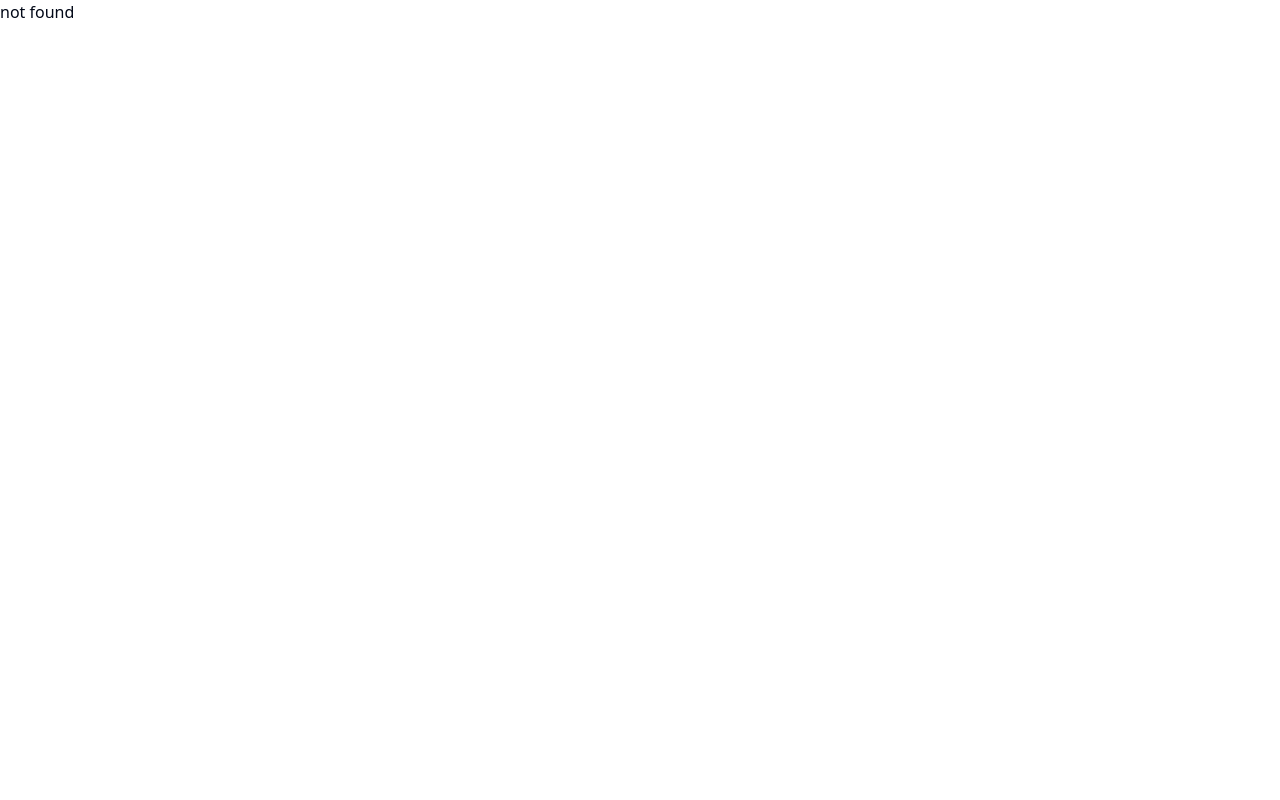
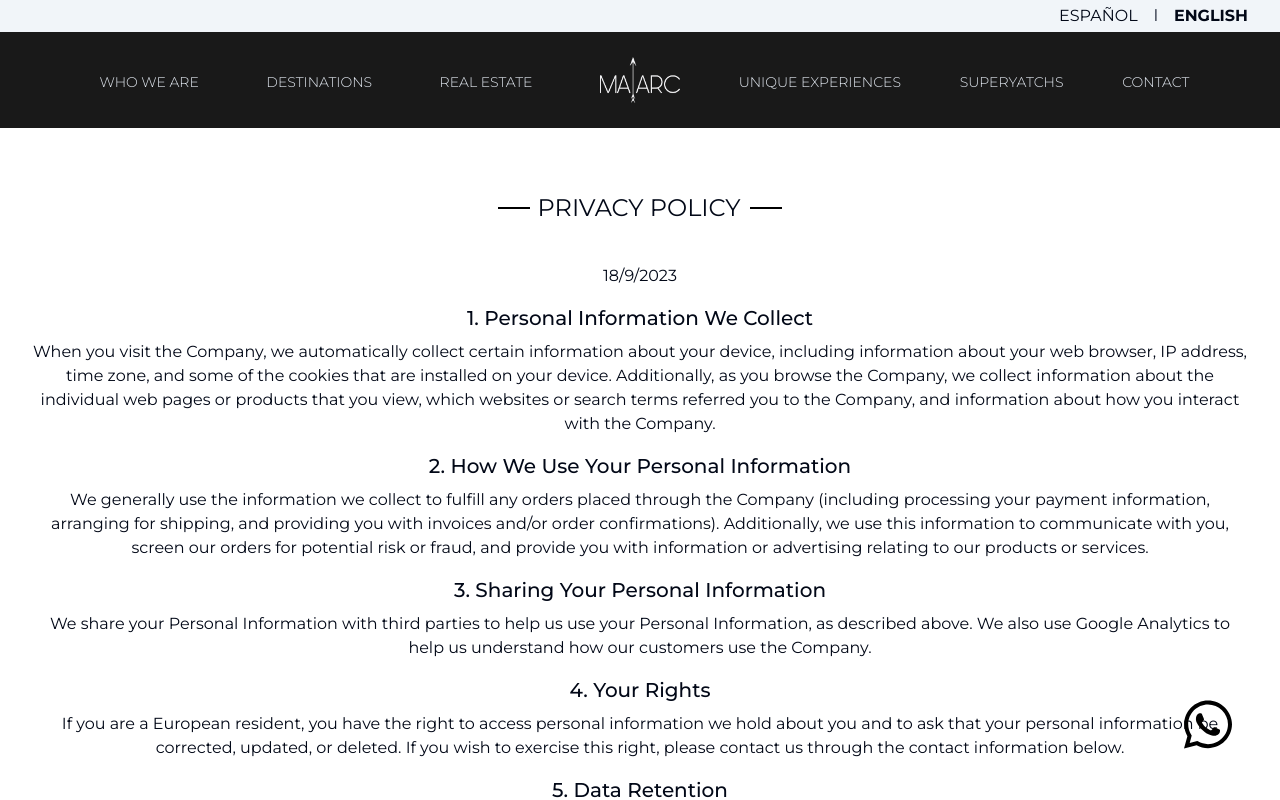
Before and after one commit to cristiancoppari/maiarc-app-router, a Next.js app: page /en/politicas-de-privacidad in a window 1280 px wide. Before the commit this address had no page. Shown: the top 800 px of the page. Built offline with nearby package versions, Linux system fonts and the light colour scheme.

Commit message:
feat: add politicas de privacidad page

```diff
--- a/messages/en.json
+++ b/messages/en.json
@@ -111,36 +111,35 @@
   "privacyPolicy": {
     "title": "Privacy Policy for Maiarc Concierge",
     "lastUpdated": "18/9/2023",
-    "description": "This Privacy Policy describes how your personal information is collected, used, and shared when you visit or make a purchase from Maiarc Concierge.",
-    "sections": [
-      {
+    "sections": {
+      "section-1": {
         "title": "1. Personal Information We Collect",
-        "content": "When you visit the Company, we automatically collect certain information about your device, including information about your web browser, IP address, time zone, and some of the cookies that are installed on your device. Additionally, as you browse the Company, we collect information about the individual web pages or products that you view, what websites or search terms referred you to the Company, and information about how you interact with the Company."
+        "content": "When you visit the Company, we automatically collect certain information about your device, including information about your web browser, IP address, time zone, and some of the cookies that are installed on your device. Additionally, as you browse the Company, we collect information about the individual web pages or products that you view, which websites or search terms referred you to the Company, and information about how you interact with the Company."
       },
-      {
+      "section-2": {
         "title": "2. How We Use Your Personal Information",
-        "content": "We use the information that we collect generally to fulfill any orders placed through the Company (including processing your payment information, arranging for shipping, and providing you with invoices and/or order confirmations). Additionally, we use this information to communicate with you, screen our orders for potential risk or fraud, and provide you with information or advertising relating to our products or services."
+        "content": "We generally use the information we collect to fulfill any orders placed through the Company (including processing your payment information, arranging for shipping, and providing you with invoices and/or order confirmations). Additionally, we use this information to communicate with you, screen our orders for potential risk or fraud, and provide you with information or advertising relating to our products or services."
       },
-      {
+      "section-3": {
         "title": "3. Sharing Your Personal Information",
         "content": "We share your Personal Information with third parties to help us use your Personal Information, as described above. We also use Google Analytics to help us understand how our customers use the Company."
       },
-      {
+      "section-4": {
         "title": "4. Your Rights",
-        "content": "If you are a European resident, you have the right to access the personal information we hold about you and to ask that your personal information be corrected, updated, or deleted. If you would like to exercise this right, please contact us through the contact information below."
+        "content": "If you are a European resident, you have the right to access personal information we hold about you and to ask that your personal information be corrected, updated, or deleted. If you wish to exercise this right, please contact us through the contact information below."
       },
-      {
+      "section-5": {
         "title": "5. Data Retention",
-        "content": "When you place an order through the Company, we will maintain your order information for our records unless and until you ask us to delete this information."
+        "content": "When you place an order through the Company, we will maintain your Order Information in our records unless and until you ask us to delete this information."
       },
-      {
+      "section-6": {
         "title": "6. Changes",
-        "content": "We may update this privacy policy from time to time in order to reflect changes to our practices or for other operational, legal, or regulatory reasons."
+        "content": "We may update this privacy policy from time to time in order to reflect, for example, changes to our practices or for other operational, legal, or regulatory reasons."
       },
-      {
+      "section-7": {
         "title": "7. Contact Us",
-        "content": "For more information about our privacy practices, if you have questions, or if you would like to make a complaint, please contact us by e-mail at [your email] or by mail using the details provided below: [Your Address]"
+        "content": "For more information about our privacy practices, if you have questions, or if you would like to make a complaint, please contact us by email at [your email] or by mail using the details provided below: [Your Address]"
       }
-    ]
+    }
   }
 }
--- a/messages/es.json
+++ b/messages/es.json
@@ -111,36 +111,35 @@
   "privacyPolicy": {
     "title": "Política de Privacidad de Maiarc Concierge",
     "lastUpdated": "18/9/2023",
-    "description": "Esta Política de Privacidad describe cómo se recopila, utiliza y comparte su información personal cuando visita o realiza una compra en Maiarc Concierge.",
-    "sections": [
-      {
+    "sections": {
+      "section-1": {
         "title": "1. Información Personal que Recopilamos",
         "content": "Cuando visita la Compañía, recopilamos automáticamente cierta información sobre su dispositivo, incluida información sobre su navegador web, dirección IP, zona horaria y algunas de las cookies que están instaladas en su dispositivo. Además, mientras navega por la Compañía, recopilamos información sobre las páginas web individuales o productos que visualiza, qué sitios web o términos de búsqueda lo remitieron a la Compañía e información sobre cómo interactúa con la Compañía."
       },
-      {
+      "section-2": {
         "title": "2. Cómo Utilizamos Su Información Personal",
         "content": "Usamos la información que recopilamos en general para cumplir con cualquier pedido realizado a través de la Compañía (incluido el procesamiento de su información de pago, la organización del envío y la provisión de facturas y/o confirmaciones de pedido). Además, usamos esta información para comunicarnos con usted, revisar nuestros pedidos en busca de riesgos o fraudes potenciales y proporcionarle información o publicidad relacionada con nuestros productos o servicios."
       },
-      {
+      "section-3": {
         "title": "3. Compartiendo Su Información Personal",
         "content": "Compartimos su Información Personal con terceros para ayudarnos a usar su Información Personal, como se describió anteriormente. También utilizamos Google Analytics para ayudarnos a comprender cómo nuestros clientes usan la Compañía."
       },
-      {
+      "section-4": {
         "title": "4. Sus Derechos",
         "content": "Si es residente europeo, tiene derecho a acceder a la información personal que tenemos sobre usted y a solicitar que su información personal sea corregida, actualizada o eliminada. Si desea ejercer este derecho, contáctenos a través de la información de contacto a continuación."
       },
-      {
+      "section-5": {
         "title": "5. Retención de Datos",
         "content": "Cuando realiza un pedido a través de la Compañía, mantendremos la información de su pedido en nuestros registros a menos que y hasta que nos pida que eliminemos esta información."
       },
-      {
+      "section-6": {
         "title": "6. Cambios",
         "content": "Podemos actualizar esta política de privacidad de vez en cuando para reflejar cambios en nuestras prácticas o por otros motivos operativos, legales o reglamentarios."
       },
-      {
+      "section-7": {
         "title": "7. Contáctenos",
         "content": "Para obtener más información sobre nuestras prácticas de privacidad, si tiene preguntas o si desea presentar una queja, contáctenos por correo electrónico a [su correo electrónico] o por correo utilizando los detalles proporcionados a continuación: [Su Dirección]"
       }
-    ]
+    }
   }
 }
--- /dev/null
+++ b/src/app/[locale]/politicas-de-privacidad/page.tsx
@@ -0,0 +1,29 @@
+import type { Metadata } from "next";
+
+import { usePoliticasDePrivacidadTranslations } from "@/lang/translations";
+
+import Section from "@/components/section";
+
+export const metadata: Metadata = {
+  title: "Maiarc Concierge - Privacy Policy",
+  description: "Maiarc Concierge - Privacy Policy",
+};
+
+export default function PoliticasDePrivacidadPage() {
+  const { lastUpdatedAt, sections } = usePoliticasDePrivacidadTranslations();
+
+  return (
+    <main>
+      <Section title="Privacy Policy" container classes="mt-24">
+        <p>{lastUpdatedAt}</p>
+
+        {sections.map((section) => (
+          <article key={section.title} className="mt-4">
+            <h3 className="h4 mb-2">{section.title}</h3>
+            <p>{section.content}</p>
+          </article>
+        ))}
+      </Section>
+    </main>
+  );
+}
--- a/src/lang/translations.ts
+++ b/src/lang/translations.ts
@@ -5,6 +5,7 @@ import { getTranslations } from "next-intl/server";
 const leftNavKeys = ["quienes-somos", "destinos", "real-estate"];
 const rightNavKeys = ["experiencias-unicas", "super-yates", "contacto"];
 const destinationsKeys = ["ibiza", "tulum", "punta-del-este", "miami"];
+const sectionKeys = ["section-1", "section-2", "section-3", "section-4", "section-5", "section-6", "section-7"];
 
 export function useHeaderTranslations() {
   const t = useTranslations("header.navbar");
@@ -94,3 +95,15 @@ export async function getContactPageTranslations() {
     },
   };
 }
+
+export function usePoliticasDePrivacidadTranslations() {
+  const t = useTranslations("privacyPolicy");
+
+  return {
+    lastUpdatedAt: t("lastUpdated"),
+    sections: sectionKeys.map((key) => ({
+      title: t(`sections.${key}.title`),
+      content: t(`sections.${key}.content`),
+    })),
+  };
+}
```
